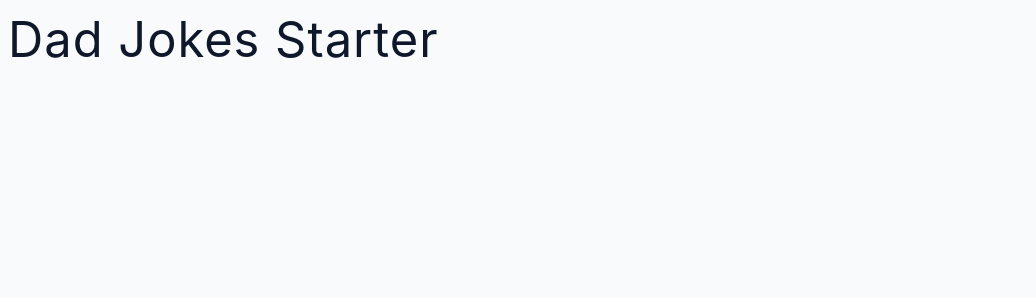
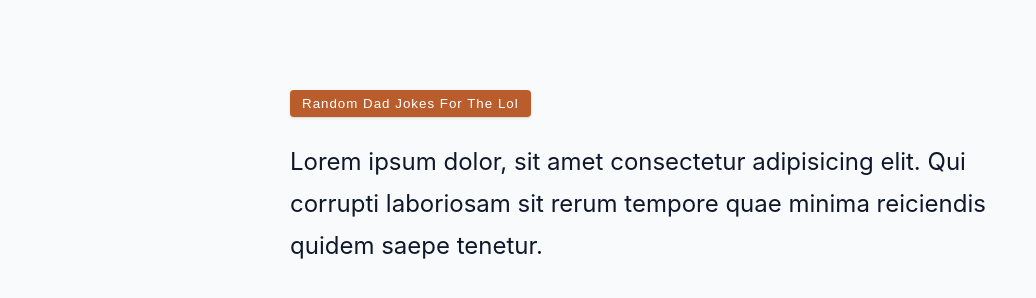
Before and after one commit to DrakeAlia/js-dad-jokes, a plain HTML site: page index.html in a window 1280 px wide. Shown: the whole page, without its empty margins (0-1036 px from the left). Drawn offline with Linux system fonts and the light colour scheme.

Commit message:
finished html portion of the project

```diff
--- a/app.js
+++ b/app.js
@@ -1 +1,5 @@
+
+
+
+
 console.log('Dad Jokes Starter');
--- a/index.html
+++ b/index.html
@@ -8,7 +8,22 @@
     <link rel="stylesheet" href="./styles.css" />
   </head>
   <body>
-    <h1>dad jokes starter</h1>
+  <div class="container">
+    <button class="btn">random dad jokes for the lol</button>
+    <p class="result">
+      Lorem ipsum dolor, sit amet consectetur adipisicing elit.
+      Qui corrupti laboriosam sit rerum tempore quae minima reiciendis
+      quidem saepe tenetur.
+    </p>
+  </div>
     <script src="./app.js"></script>
   </body>
 </html>
+
+
+
+<!--
+  div.container (X)
+  - button.btn (X)
+  - p.result(dummy text) (X)
+-->
```
